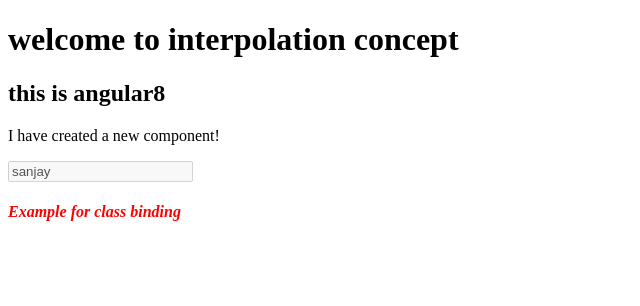
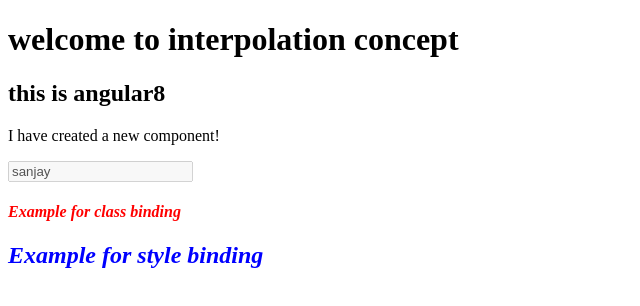
Before and after one commit to sanjay2596/angular-20-Training, an Angular app: page / in a window 1280 px wide. Shown: the top 306 px of the page, without its empty margins (0-640 px from the left). Built offline with nearby package versions, Linux system fonts and the light colour scheme.

Commit message:
example for style binding

```diff
--- a/src/app/newcomponent/newcomponent.component.html
+++ b/src/app/newcomponent/newcomponent.component.html
@@ -1,3 +1,4 @@
 <p>I have created a new component!</p>
 <input bind-disabled="isDisabled" type="text" value="sanjay">
 <h4 [ngClass]="messageClasses">Example for class binding</h4>
+<h2 [ngStyle]="applyStyles">Example for style binding</h2>
--- a/src/app/newcomponent/newcomponent.component.ts
+++ b/src/app/newcomponent/newcomponent.component.ts
@@ -26,6 +26,11 @@ export class NewcomponentComponent implements OnInit {
     "text-danger":!this.hasError,
     "text-special":this.isSpecial
   }
+
+  public applyStyles ={
+    color:"blue",
+    fontStyle:"italic"
+  }
   constructor() { }
 
   ngOnInit() {
```
